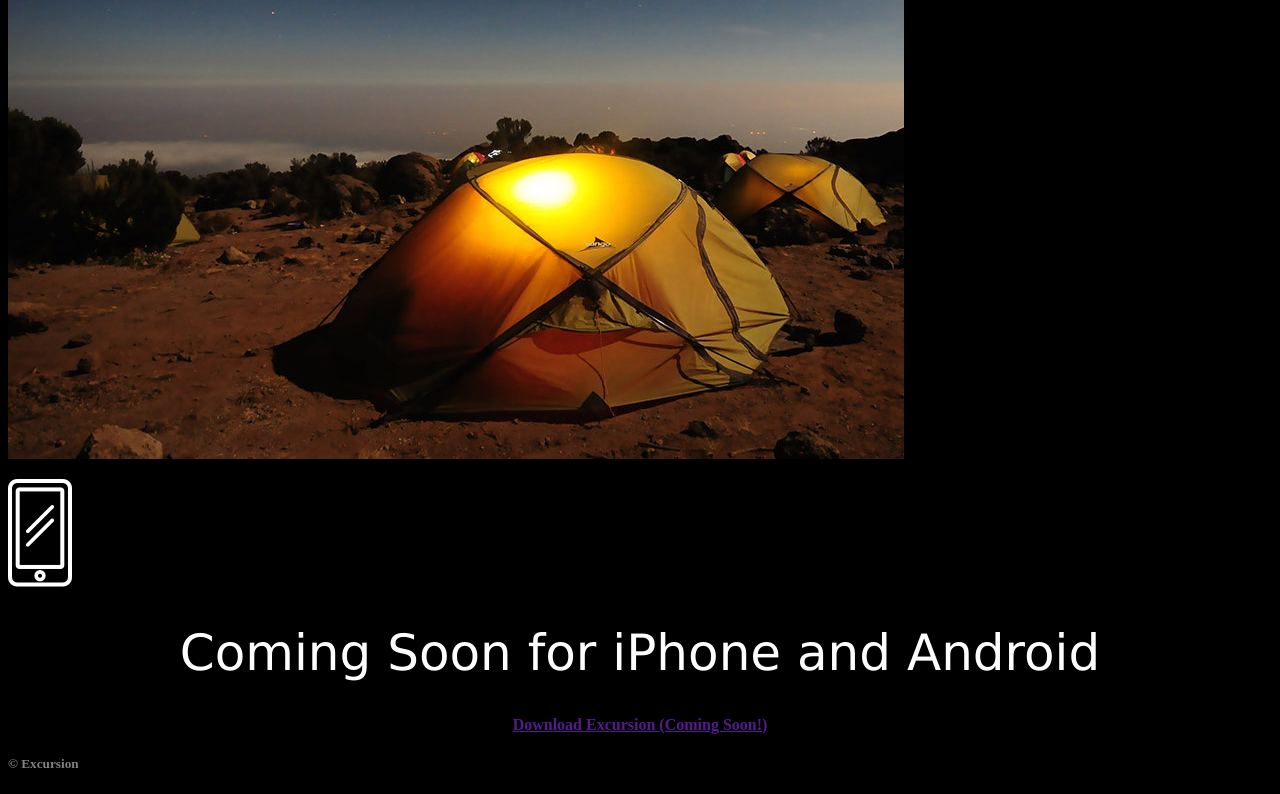
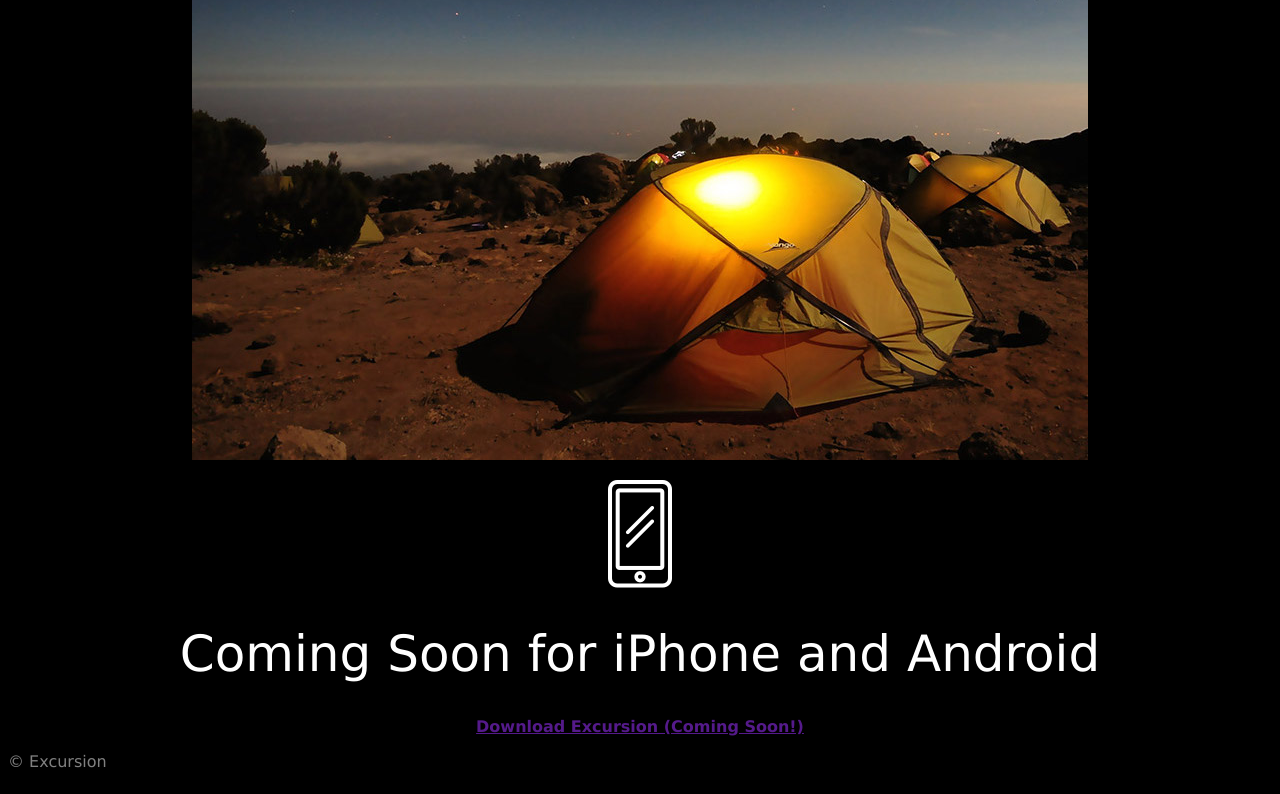
Before and after one commit to caveatp/excursion, a plain HTML site: page index.html in a window 1280 px wide. Shown: the part 552-1346 px from the top of the page. Drawn offline with Linux system fonts and the light colour scheme.

Commit message:
CSS cleanup
Cleaned up CSS redundancy

```diff
--- a/index.html
+++ b/index.html
@@ -13,7 +13,8 @@
     </h3>
     </p>
     <p>
-      <video src="resources/videos/excursion.mp4"></video>
+      <video src="resources/videos/excursion.mp4">
+      </video>
     </p>
     <p>
       <h2> Your personal travel guide </h2>
@@ -35,9 +36,9 @@
         <a href=""> Download Excursion (Coming Soon!)</a>
       </h3>
     </p>
-    <p>
-      <h5> © Excursion</h5>
-    </p>
+
+      <footer> © Excursion </footer>
+
 
 <!-- https://s3.amazonaws.com/codecademy-content/programs/freelance-one/excursion/videos/excursion.mp4-->
   </body>
--- a/resources/css/style.css
+++ b/resources/css/style.css
@@ -3,17 +3,19 @@ h1 {
   font-weight: Normal;
   font-size: 50px;
   color: white;
-  text-align: center;
-  background-color: black;
+
 }
 
 h3 {
-  color: aquamarine;
+  color: Aquamarine;
   font-size: 16px;
-  text-align: center;
+
 }
 
-
+body {
+  text-align: center;
+  font-family: Verdana;
+}
 html {
   background: black;
 }
@@ -32,7 +34,7 @@ h4 {
   color: gray;
 }
 
-h5 {
+footer {
   text-align: left;
   color: gray;
 }
```
